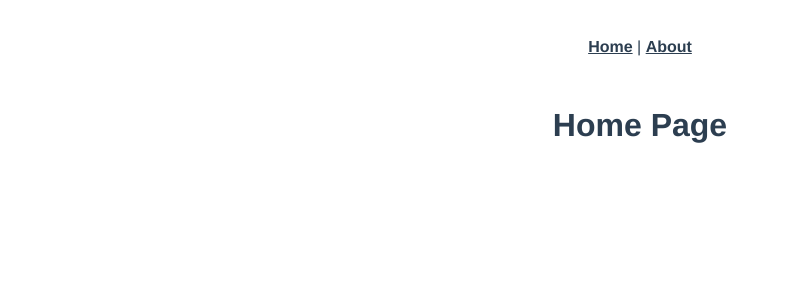
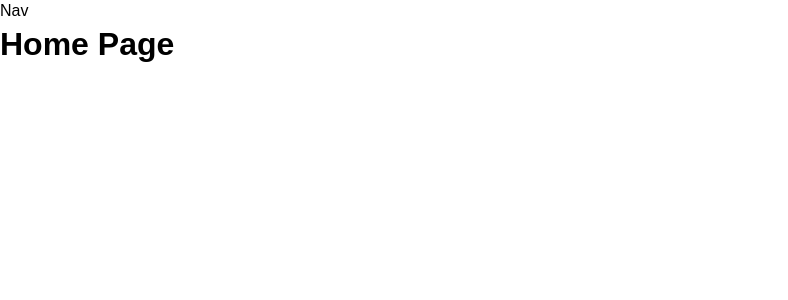
Before and after one commit to plake492/vue-auth-template, a Vue app: page /home in a window 1280 px wide. Shown: the top 300 px of the page, without its empty margins (0-788 px from the left). Built offline with nearby package versions, Linux system fonts and the light colour scheme.

Commit message:
Add basic view templates for auth flow

```diff
--- a/src/App.vue
+++ b/src/App.vue
@@ -1,32 +1,31 @@
 <template>
-  <div id="app">
-    <div id="nav">
-      <router-link to="/">Home</router-link> |
-      <router-link to="/about">About</router-link>
-    </div>
+  <div>
+    <Nav />
     <router-view />
   </div>
 </template>
 
+<script>
+import Nav from './components/Nav'
+
+export default {
+  components: { Nav },
+  mounted() {}
+}
+</script>
+
 <style>
-#app {
-  font-family: Avenir, Helvetica, Arial, sans-serif;
-  -webkit-font-smoothing: antialiased;
-  -moz-osx-font-smoothing: grayscale;
-  text-align: center;
-  color: #2c3e50;
+* {
+  box-sizing: border-box;
+  margin: 0;
+  padding: 0;
 }
-
-#nav {
-  padding: 30px;
+body {
+  font-family: Arial, Helvetica, sans-serif;
+  line-height: 1.4;
 }
-
-#nav a {
-  font-weight: bold;
-  color: #2c3e50;
-}
-
-#nav a.router-link-exact-active {
-  color: #42b983;
+a {
+  color: #333;
+  text-decoration: none;
 }
 </style>
--- /dev/null
+++ b/src/components/Nav.vue
@@ -0,0 +1,9 @@
+<template>
+  <div>Nav</div>
+</template>
+
+<script>
+export default {
+  name: 'Nav'
+}
+</script>
```
Also changed, not shown: src/views/Login.vue (added, +12 -0 lines), src/views/Signup.vue (added, +12 -0 lines).
